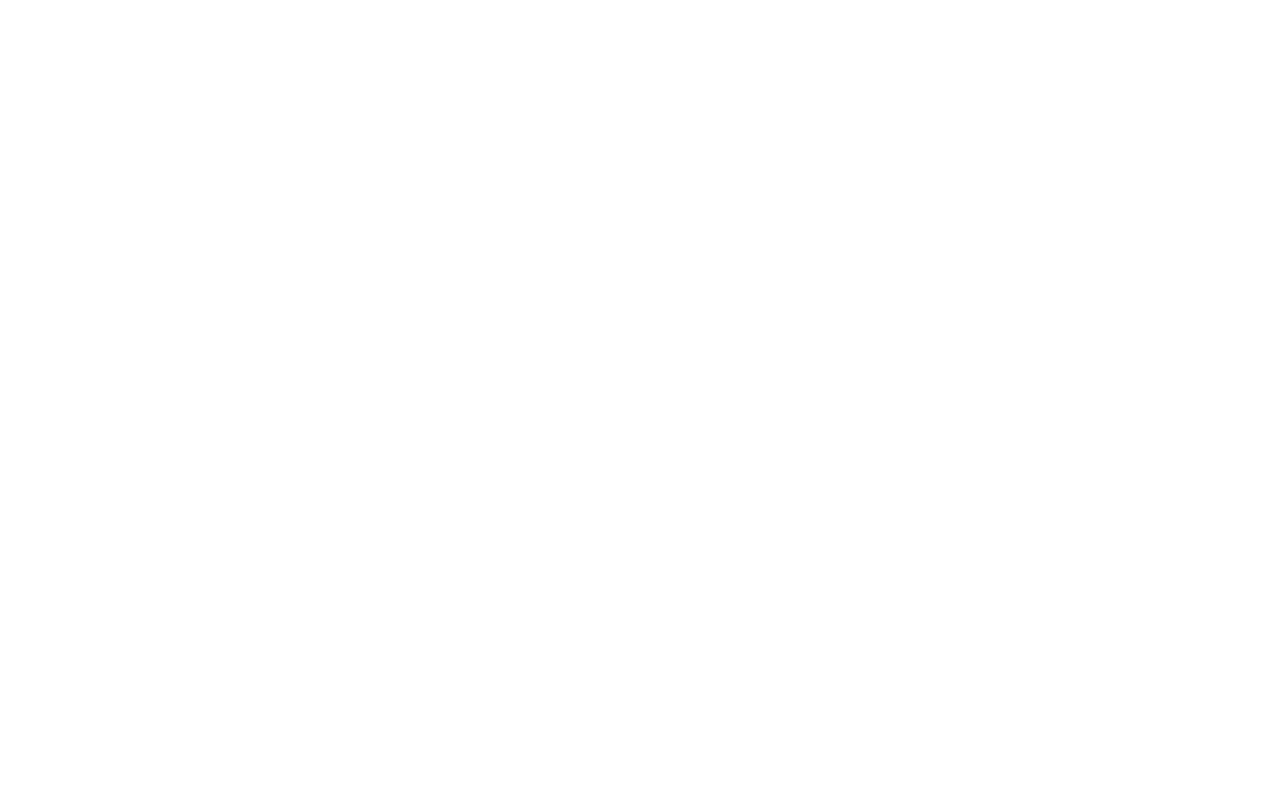
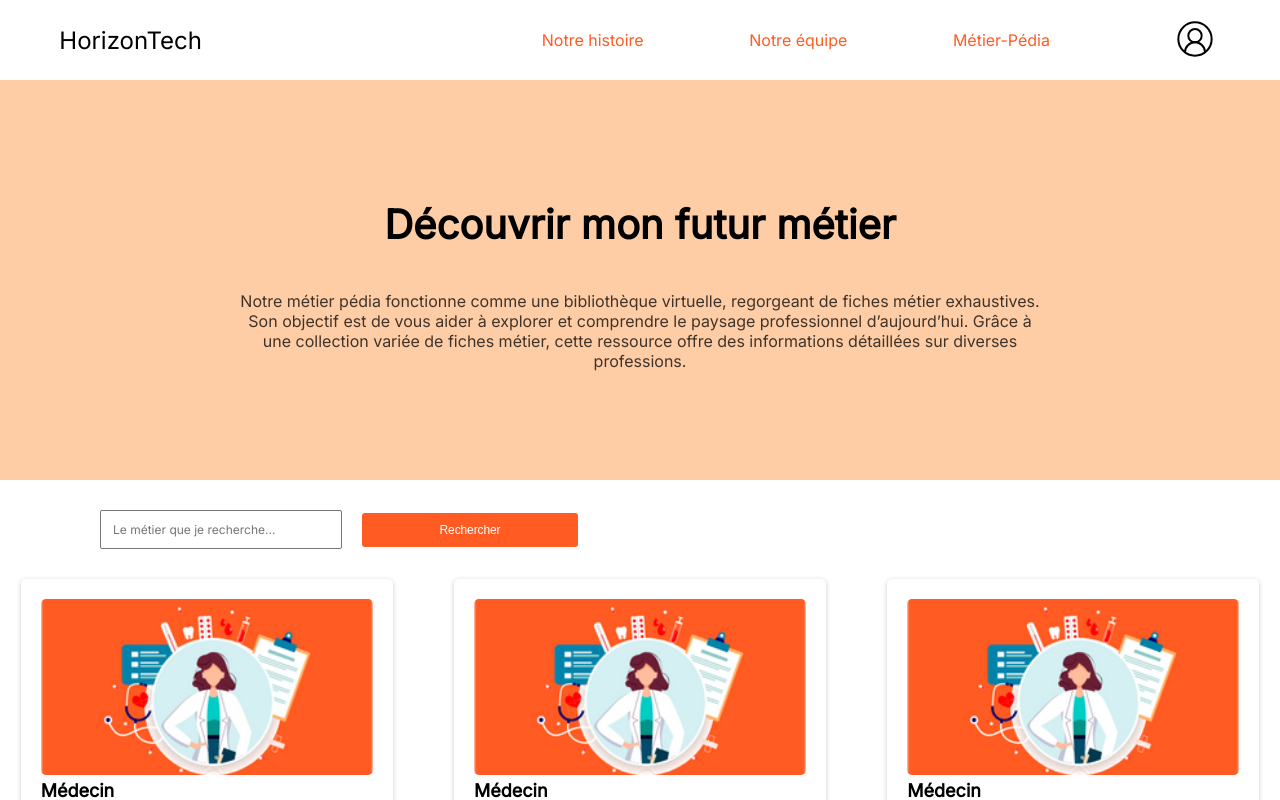
Before and after one commit to Eagles27/HorizonTech-front, a React (Vite) app: page /metier-pedia in a window 1280 px wide. Before the commit this address had no page. Built offline with nearby package versions, Linux system fonts and the light colour scheme.

Commit message:
Feat/metierpedia page (#37)
* feat(layout-metierPediaPage): finished layout metierPedia + component simpleButton + chatInput

* refactor: move textInput --> atoms

* feat(metierpedia): finished metierpedia page style

```diff
--- a/src/lib/components/atoms/blueButton.tsx
+++ b/src/lib/components/atoms/buttonWithIcon.tsx
@@ -1,34 +1,48 @@
-import { useState } from "react";
+import React, { useState } from "react";
 
 interface ButtonProps {
   text: string;
+  icon: React.ReactNode;
+  color?: string;
+  fontColor?: string;
+  padding?: string;
+  border?: string;
+  width?: string;
   onClick?: () => void;
 }
 
-const BlueButton: React.FC<ButtonProps> = ({ text, onClick }) => {
+const ButtonWithIcon: React.FC<ButtonProps> = ({
+  text,
+  onClick,
+  color = "#FF5B22",
+  fontColor = "#fff",
+  padding = "8px 12px",
+  border = "none",
+  width = "100%",
+  icon,
+}) => {
   const [isHovered, setIsHovered] = useState(false);
 
   const styles = {
     display: "flex",
     alignItems: "center",
     justifyContent: "space-between",
-    borderRadius: "10px",
-    background: "#109BD2",
-    padding: "8px 12px",
-    border: "none",
+    borderRadius: "3px",
+    background: color,
+    padding: padding,
+    border: border,
     cursor: "pointer",
-    color: "#fff",
+    color: fontColor,
     fontSize: "12px",
-    fontFamily: "Poppins",
     fontStyle: "normal",
     fontWeight: 500,
     lineHeight: "150%",
     letterSpacing: "-0.12px",
     transition: "background 0.3s ease",
-    width: "100%",
+    width,
   };
 
-  const buttonBackground = isHovered ? "#272727" : "#109BD2";
+  const buttonBackground = isHovered ? "#272727" : color;
 
   return (
     <button
@@ -39,8 +53,9 @@ const BlueButton: React.FC<ButtonProps> = ({ text, onClick }) => {
       onMouseLeave={() => setIsHovered(false)}
     >
       <div style={{ textAlign: "center", flexGrow: 1 }}> {text}</div>
+      {icon}
     </button>
   );
 };
 
-export default BlueButton;
+export default ButtonWithIcon;
--- a/src/lib/components/atoms/simpleButton.tsx
+++ b/src/lib/components/atoms/simpleButton.tsx
@@ -16,6 +16,8 @@ const SimpleButton: React.FC<ButtonProps> = ({
   const [isHovered, setIsHovered] = useState(false);
 
   const styles = {
+    display: "flex",
+    alignItems: "center",
     justifyContent: "space-between",
     borderRadius: "3px",
     background: color,
@@ -29,6 +31,7 @@ const SimpleButton: React.FC<ButtonProps> = ({
     lineHeight: "150%",
     letterSpacing: "-0.12px",
     transition: "background 0.3s ease",
+    width: "100%",
   };
 
   const buttonBackground = isHovered ? "#272727" : color;
--- /dev/null
+++ b/src/lib/components/molecules/metierPediaCard.tsx
@@ -0,0 +1,58 @@
+import ArrowRightIcon from "../../icons/arrowRightIcon";
+import ButtonWithIcon from "../atoms/buttonWithIcon";
+
+interface MetierPediaCardProps {
+  title: string;
+  description: string;
+  image: string;
+  id: string;
+}
+
+const MetierPediaCard: React.FC<MetierPediaCardProps> = ({
+  title,
+  description,
+  image,
+  id,
+}) => {
+  return (
+    <div
+      className="cardContainer"
+      style={{
+        display: "flex",
+        flexDirection: "column",
+        justifyContent: "center",
+        alignItems: "center",
+      }}
+    >
+      <div
+        className="cardContent"
+        style={{
+          width: "90%",
+          height: "100%",
+          boxShadow: "0px 1px 5px 0px rgba(0, 0, 0, 0.20)",
+          borderRadius: "5px",
+          display: "flex",
+          flexDirection: "column",
+          padding: "20px",
+          boxSizing: "border-box",
+        }}
+      >
+        <img src={image} alt={title} style={{ borderRadius: "5px" }} />
+        <h2 style={{ margin: "5px 0", fontSize: "18px" }}>{title}</h2>
+        <p style={{ margin: "5px 0", fontSize: "12px" }}>{description}</p>
+        <div
+          className="buttonContainer"
+          style={{ width: "40%", marginTop: "3px" }}
+        >
+          <ButtonWithIcon
+            text="Découvrir"
+            icon={<ArrowRightIcon />}
+            onClick={() => alert(id)}
+          />
+        </div>
+      </div>
+    </div>
+  );
+};
+
+export default MetierPediaCard;
--- /dev/null
+++ b/src/lib/icons/arrowDownIcon.tsx
@@ -0,0 +1,32 @@
+interface IconProps {
+  size?: number;
+}
+
+const ArrowDownIcon: React.FC<IconProps> = ({ size = 16 }) => {
+  return (
+    <svg
+      width={size}
+      height={size}
+      viewBox="0 0 16 16"
+      fill="none"
+      xmlns="http://www.w3.org/2000/svg"
+    >
+      <path
+        d="M8 3.3335V12.6668"
+        stroke="#FF5B22"
+        strokeWidth="1.5"
+        strokeLinecap="round"
+        strokeLinejoin="round"
+      />
+      <path
+        d="M13 8L8.33333 12.6667L3.66667 8"
+        stroke="#FF5B22"
+        strokeWidth="1.5"
+        strokeLinecap="round"
+        strokeLinejoin="round"
+      />
+    </svg>
+  );
+};
+
+export default ArrowDownIcon;
--- /dev/null
+++ b/src/lib/icons/arrowRightIcon.tsx
@@ -0,0 +1,32 @@
+interface IconProps {
+  size?: number;
+}
+
+const ArrowRightIcon: React.FC<IconProps> = ({ size = 16 }) => {
+  return (
+    <svg
+      width={size}
+      height={size}
+      viewBox="0 0 16 16"
+      fill="none"
+      xmlns="http://www.w3.org/2000/svg"
+    >
+      <path
+        d="M3.33301 8H12.6663"
+        stroke="white"
+        strokeWidth="1.5"
+        strokeLinecap="round"
+        strokeLinejoin="round"
+      />
+      <path
+        d="M8 3.3335L12.6667 8.00016L8 12.6668"
+        stroke="white"
+        strokeWidth="1.5"
+        strokeLinecap="round"
+        strokeLinejoin="round"
+      />
+    </svg>
+  );
+};
+
+export default ArrowRightIcon;
--- a/src/lib/icons/avatarIcon.tsx
+++ b/src/lib/icons/avatarIcon.tsx
@@ -14,23 +14,23 @@ const AvatarIcon: React.FC<IProps> = ({ size = 40 }) => {
       <path
         d="M30 33.334C30 30.6818 28.9464 28.1383 27.0711 26.2629C25.1957 24.3876 22.6522 23.334 20 23.334C17.3478 23.334 14.8043 24.3876 12.9289 26.2629C11.0536 28.1383 10 30.6818 10 33.334"
         stroke="black"
-        stroke-width="2"
-        stroke-linecap="round"
-        stroke-linejoin="round"
+        strokeWidth="2"
+        strokeLinecap="round"
+        strokeLinejoin="round"
       />
       <path
         d="M19.9997 23.3333C23.6816 23.3333 26.6663 20.3486 26.6663 16.6667C26.6663 12.9848 23.6816 10 19.9997 10C16.3178 10 13.333 12.9848 13.333 16.6667C13.333 20.3486 16.3178 23.3333 19.9997 23.3333Z"
         stroke="black"
-        stroke-width="2"
-        stroke-linecap="round"
-        stroke-linejoin="round"
+        strokeWidth="2"
+        strokeLinecap="round"
+        strokeLinejoin="round"
       />
       <path
         d="M19.9997 36.6673C29.2044 36.6673 36.6663 29.2054 36.6663 20.0007C36.6663 10.7959 29.2044 3.33398 19.9997 3.33398C10.7949 3.33398 3.33301 10.7959 3.33301 20.0007C3.33301 29.2054 10.7949 36.6673 19.9997 36.6673Z"
         stroke="black"
-        stroke-width="2"
-        stroke-linecap="round"
-        stroke-linejoin="round"
+        strokeWidth="2"
+        strokeLinecap="round"
+        strokeLinejoin="round"
       />
     </svg>
   );
--- /dev/null
+++ b/src/lib/pages/metier-pedia/metierpedia.model.tsx
@@ -0,0 +1,7 @@
+import MetierPediaView from "./metierpedia.view";
+
+const MetierPediaModel: React.FC = () => {
+  return <MetierPediaView />;
+};
+
+export default MetierPediaModel;
--- /dev/null
+++ b/src/lib/pages/metier-pedia/metierpedia.view.tsx
@@ -0,0 +1,117 @@
+import SimpleButton from "../../components/atoms/simpleButton";
+import TitleAccueil from "../../components/atoms/titleAccueil";
+import Footer from "../../components/molecules/footer";
+import Header from "../../components/molecules/header";
+import TextInput from "../../components/atoms/textInput";
+import MetierPediaCard from "../../components/molecules/metierPediaCard";
+import ButtonWithIcon from "../../components/atoms/buttonWithIcon";
+import ArrowDownIcon from "../../icons/arrowDownIcon";
+
+// Retirer l'improt ci-dessous une fois le back en place
+import metierPediaTemp from "../../../utils/metierPediaTemp.json";
+
+const MetierPediaView: React.FC = () => {
+  return (
+    <div
+      className="appContainer"
+      style={{
+        width: "100vw",
+        height: "100vh",
+        overflowY: "scroll",
+      }}
+    >
+      <div
+        className="headerContainer"
+        style={{
+          width: "100%",
+          height: "10%",
+        }}
+      >
+        <Header />
+      </div>
+      <div
+        className="presentationContainer"
+        style={{
+          backgroundColor: "#FECDA6",
+          minHeight: "50%",
+          display: "flex",
+          flexDirection: "column",
+          alignItems: "center",
+          justifyContent: "center",
+        }}
+      >
+        <TitleAccueil title="Découvrir mon futur métier" />
+        <p style={{ color: "#000000BF", textAlign: "center", width: "63%" }}>
+          Notre métier pédia fonctionne comme une bibliothèque virtuelle,
+          regorgeant de fiches métier exhaustives. Son objectif est de vous
+          aider à explorer et comprendre le paysage professionnel d’aujourd’hui.
+          Grâce à une collection variée de fiches métier, cette ressource offre
+          des informations détaillées sur diverses professions.
+        </p>
+      </div>
+      <div
+        className="searchBarContainer"
+        style={{
+          display: "flex",
+          alignItems: "center",
+          margin: "30px 100px",
+          gap: "20px",
+        }}
+      >
+        <TextInput
+          placeholder="Le métier que je recherche..."
+          onInputChange={() => {}}
+        />
+        <div className="ButtonContainer" style={{ width: "20%" }}>
+          <SimpleButton text="Rechercher" padding="8px 0" />
+        </div>
+      </div>
+      <div
+        className="gridSection"
+        style={{
+          display: "grid",
+          gridTemplateColumns: "1fr 1fr 1fr",
+          gridTemplateRows: "1fr 1fr",
+          gap: "20px",
+        }}
+      >
+        {metierPediaTemp.map((metier) => (
+          <MetierPediaCard
+            key={metier.id}
+            image={metier.image}
+            title={metier.title}
+            description={metier.description}
+            id={metier.id}
+          />
+        ))}
+      </div>
+      <div
+        className="buttonContainer"
+        style={{
+          display: "flex",
+          justifyContent: "center",
+          alignItems: "center",
+          margin: "30px 0",
+          width: "100%",
+        }}
+      >
+        <ButtonWithIcon
+          text="Voir plus"
+          icon={<ArrowDownIcon />}
+          color="white"
+          border="1px solid #FF5B22"
+          fontColor="#FF5B22"
+          width="20%"
+        />
+      </div>
+      <div
+        className="footerContainer"
+        style={{ width: "100%", height: "30%", paddingTop: "40px" }}
+      >
+        <Footer />
+      </div>
+    </div>
+  );
+};
+
+export default MetierPediaView;
--- a/src/main.tsx
+++ b/src/main.tsx
@@ -3,6 +3,8 @@ import ReactDOM from "react-dom/client";
 import "./main.css";
 import { BrowserRouter, Route, Routes } from "react-router-dom";
 import HomeModel from "./lib/pages/home/home.model";
+import ChatModel from "./lib/pages/chat/chat.model";
+import MetierPediaModel from "./lib/pages/metier-pedia/metierpedia.model";
 import SignInModel from "./lib/pages/signin/signIn.model";
 
 ReactDOM.createRoot(document.getElementById("root")!).render(
@@ -10,6 +12,8 @@ ReactDOM.createRoot(document.getElementById("root")!).render(
     <BrowserRouter>
       <Routes>
         <Route path="/" element={<HomeModel />} />
+        <Route path="/chat" element={<ChatModel />} />
+        <Route path="/metier-pedia" element={<MetierPediaModel />} />
         <Route path="/signup-signin" element={<SignInModel />} />
       </Routes>
     </BrowserRouter>
--- /dev/null
+++ b/src/utils/metierPediaTemp.json
@@ -0,0 +1,38 @@
+[
+  {
+    "image": "metierPediaImage.png",
+    "title": "Médecin",
+    "description": "Un médecin est un professionnel de la santé qualifié, spécialisé dans le diagnostic, le traitement et la prévention des maladies.",
+    "id": "1"
+  },
+  {
+    "image": "metierPediaImage.png",
+    "title": "Médecin",
+    "description": "Un médecin est un professionnel de la santé qualifié, spécialisé dans le diagnostic, le traitement et la prévention des maladies.",
+    "id": "2"
+  },
+  {
+    "image": "metierPediaImage.png",
+    "title": "Médecin",
+    "description": "Un médecin est un professionnel de la santé qualifié, spécialisé dans le diagnostic, le traitement et la prévention des maladies.",
+    "id": "3"
+  },
+  {
+    "image": "metierPediaImage.png",
+    "title": "Médecin",
+    "description": "Un médecin est un professionnel de la santé qualifié, spécialisé dans le diagnostic, le traitement et la prévention des maladies.",
+    "id": "4"
+  },
+  {
+    "image": "metierPediaImage.png",
+    "title": "Médecin",
+    "description": "Un médecin est un professionnel de la santé qualifié, spécialisé dans le diagnostic, le traitement et la prévention des maladies.",
+    "id": "5"
+  },
+  {
+    "image": "metierPediaImage.png",
+    "title": "Médecin",
+    "description": "Un médecin est un professionnel de la santé qualifié, spécialisé dans le diagnostic, le traitement et la prévention des maladies.",
+    "id": "6"
+  }
+]
```
Also changed, not shown: src/lib/components/atoms/whiteButton.tsx (deleted, +0 -45 lines), public/metierPediaImage.png (added).
